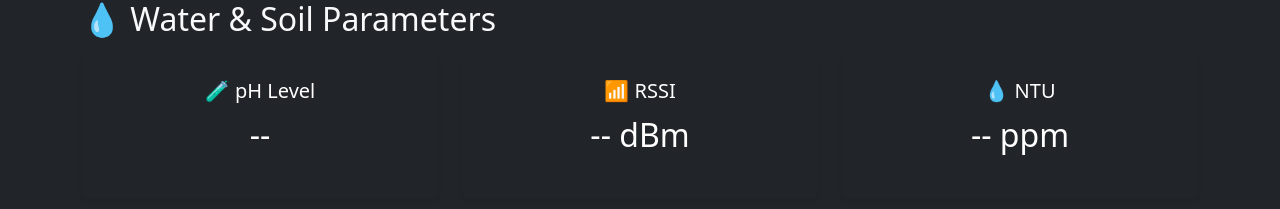
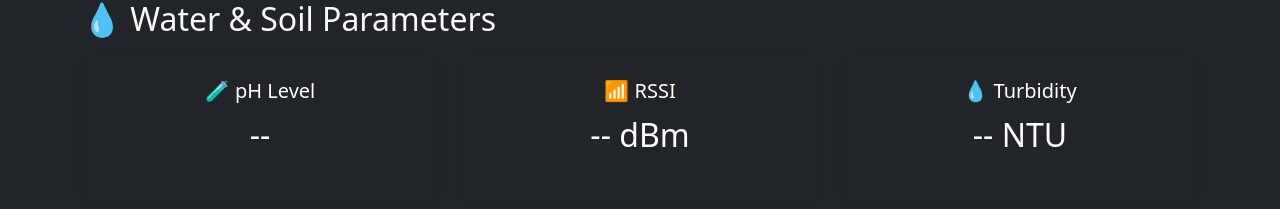
Before and after one commit to codyninja-04/SkyHarvest, a plain HTML site: page dashboard.html in a window 1280 px wide. Shown: the part 434-643 px from the top of the page. Drawn offline with nearby package versions, Linux system fonts and the light colour scheme; no server answers.

Commit message:
Update dashboard.html

```diff
--- a/dashboard.html
+++ b/dashboard.html
@@ -71,8 +71,8 @@
         </div>
         <div class="col-md-4">
           <div class="sensor-card bg-temp p-4 rounded shadow-sm text-center text-white">
-            <h5>💧 NTU</h5>
-            <p id="tds" class="sensor-value fs-2">-- ppm</p>
+            <h5>💧 Turbidity</h5>
+            <p id="tds" class="sensor-value fs-2">-- NTU</p>
           </div>
         </div>
       </div>
```
